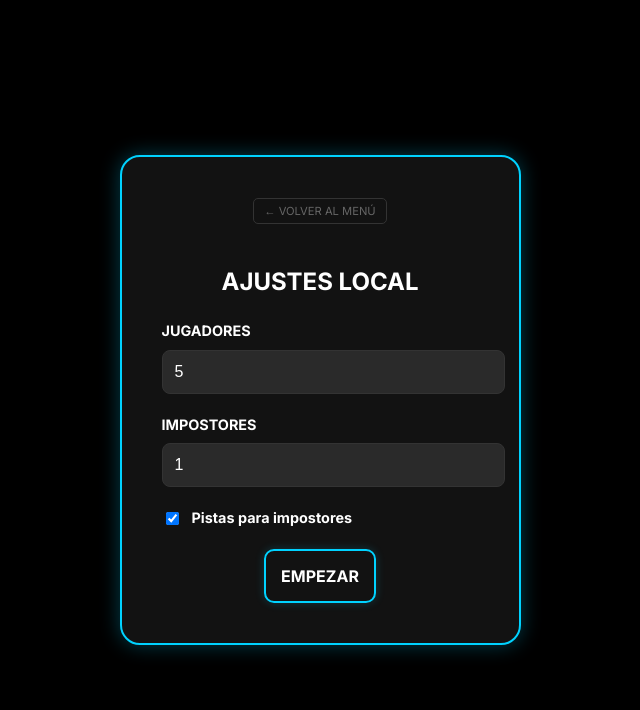
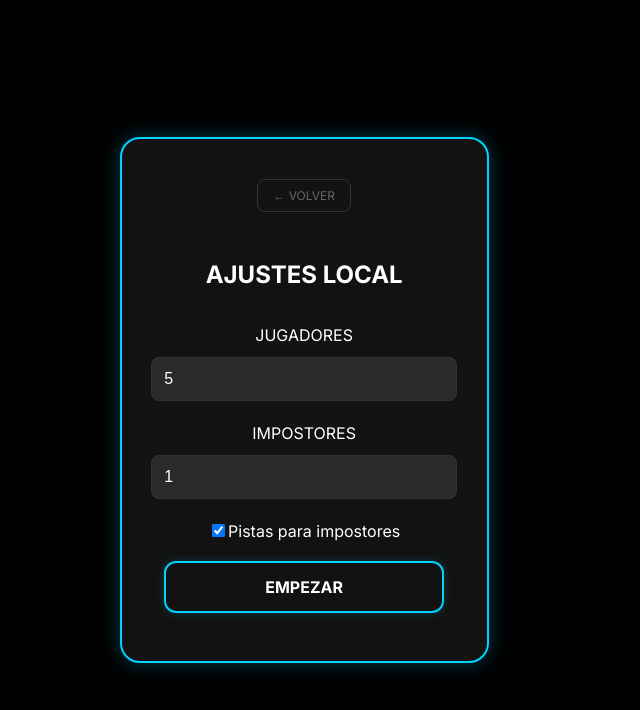
Before and after one commit to gamarraenzojosue-oss/impostorjuego, a React (Vite) app: page / in a window 1280 px wide. Both pictures are taken after a click on the button "MODO LOCAL". Shown: the top 710 px of the page, without its empty margins (362-1002 px from the left). Built offline with nearby package versions, Linux system fonts and the light colour scheme.

Commit message:
Feat: Sistema de marcador, historial de impostores y resumen final

```diff
--- a/src/App.css
+++ b/src/App.css
@@ -2,7 +2,7 @@
 
 :root {
   --black-pure: #000000;
-  --black-light: #121212; /* Fondo de la tarjeta */
+  --black-light: #121212;
   --modern-red: #ff3131;
   --modern-blue: #00d2ff;
   --input-gray: #2a2a2a;
@@ -26,13 +26,14 @@ body {
   border: 2px solid var(--modern-blue);
   border-radius: 20px;
   padding: 40px;
-  width: 100%;
+  width: 90%;
   max-width: 500px;
-  box-shadow: 0 0 20px rgba(0, 210, 255, 0.3); /* Glow azul */
+  box-shadow: 0 0 20px rgba(0, 210, 255, 0.3);
   text-align: center;
+  position: relative;
 }
 
-/* Título Grande y Rojo */
+/* Títulos */
 h1 {
   color: var(--modern-red);
   font-size: 3rem;
@@ -42,49 +43,44 @@ h1 {
   letter-spacing: -1px;
 }
 
-/* Etiquetas y Texto General */
-label {
-  display: block;
-  text-align: left;
-  font-size: 0.9rem;
-  margin-bottom: 8px;
-  color: var(--text-white);
-  font-weight: 600;
+/* Botón Invitar Flotante (Ahora abajo a la derecha) */
+.btn-invite-fixed {
+  position: fixed;
+  bottom: 25px;
+  right: 20px;
+  z-index: 1000;
+  background: linear-gradient(135deg, #00b4db, #0083b0);
+  color: white;
+  border: none;
+  padding: 12px 20px;
+  border-radius: 50px;
+  font-weight: bold;
+  font-size: 0.85rem;
+  box-shadow: 0 8px 15px rgba(0, 0, 0, 0.5);
+  cursor: pointer;
+  transition: transform 0.2s;
+  display: flex;
+  align-items: center;
+  gap: 8px;
 }
 
-/* Inputs Grises Modernos */
-input[type="number"] {
-  background-color: var(--input-gray);
-  border: 1px solid #333;
-  border-radius: 8px;
-  color: white;
-  padding: 12px;
-  width: 100%;
-  margin-bottom: 20px;
-  font-size: 1rem;
-  outline: none;
-  transition: border 0.3s;
+.btn-invite-fixed:active {
+  transform: scale(0.9);
 }
 
-input[type="number"]:focus {
-  border: 1px solid var(--modern-blue);
-}
-
-/* Contenedor de Botones Separados */
-.button-group {
-  display: flex;
-  flex-direction: column;
-  gap: 15px;
-  margin-top: 20px;
-}
-
-/* Botones con Glow */
+/* Unificación de Botones Modernos */
 .btn-modern {
   background-color: transparent;
   color: white;
   border: 2px solid var(--modern-blue);
-  padding: 15px;
-  border-radius: 10px;
+  width: 100%;
+  max-width: 280px;
+  height: 52px;
+  display: flex;
+  align-items: center;
+  justify-content: center;
+  margin: 8px auto;
+  border-radius: 12px;
   font-weight: 700;
   text-transform: uppercase;
   cursor: pointer;
@@ -98,19 +94,81 @@ input[type="number"]:focus {
   box-shadow: 0 0 25px rgba(0, 210, 255, 0.6);
 }
 
-/* Estilo específico para "Empezar" si quieres que resalte más */
-.btn-start {
-  border-color: var(--modern-blue);
+/* Estilos Específicos de Botones */
+.btn-next-round {
+  background: linear-gradient(135deg, #43e97b 0%, #38f9d7 100%) !important;
+  color: #051937 !important;
+  border: none !important;
 }
 
-/* Texto del Impostor en Rojo */
+.btn-danger {
+  background: rgba(255, 255, 255, 0.05) !important;
+  border: 1px solid rgba(255, 49, 49, 0.4) !important;
+  color: var(--modern-red) !important;
+}
+
+.btn-danger:hover {
+  background-color: var(--modern-red) !important;
+  color: white !important;
+}
+
+.btn-back {
+  background: none;
+  border: 1px solid #333;
+  color: #666;
+  padding: 8px 15px;
+  border-radius: 8px;
+  cursor: pointer;
+  font-size: 0.75rem;
+  margin-bottom: 25px;
+  transition: 0.3s;
+  display: inline-block;
+}
+
+.btn-back:hover {
+  border-color: var(--modern-red);
+  color: var(--modern-red);
+}
+
+/* Inputs y Formulario */
+.setup-container {
+  display: flex;
+  flex-direction: column;
+  gap: 10px;
+  align-items: center;
+}
+
+input[type="number"], .input-box {
+  background-color: var(--input-gray);
+  border: 1px solid #333;
+  border-radius: 8px;
+  color: white;
+  padding: 12px;
+  width: 100%;
+  max-width: 280px;
+  margin-bottom: 10px;
+  font-size: 1rem;
+  outline: none;
+}
+
+/* Otros Elementos */
+.ronda-indicador {
+  background: rgba(255, 255, 255, 0.05);
+  padding: 6px 15px;
+  border-radius: 20px;
+  font-size: 0.85rem;
+  margin-bottom: 20px;
+  color: var(--modern-blue);
+  border: 1px solid rgba(0, 210, 255, 0.2);
+  display: inline-block;
+}
+
 .text-impostor {
   color: var(--modern-red);
-  font-size: 4rem;
+  font-size: 3.5rem;
   font-weight: 900;
   text-transform: uppercase;
   margin: 20px 0;
-  display: block;
 }
 
 .text-palabra {
@@ -120,59 +178,96 @@ input[type="number"]:focus {
   display: block;
 }
 
-/* Checkbox Moderno */
-.checkbox-container {
-  display: flex;
-  align-items: center;
-  gap: 10px;
-  margin-bottom: 20px;
-  cursor: pointer;
-}
-.btn-back {
-  background: none;
-  border: 1px solid #333;
-  color: #666;
-  padding: 5px 10px;
-  border-radius: 5px;
-  cursor: pointer;
-  font-size: 0.7rem;
-  margin-bottom: 20px;
-  transition: 0.3s;
-}
-
-.btn-back:hover {
-  border-color: var(--modern-red);
-  color: var(--modern-red);
-}
-
-.player-item p {
-  margin: 5px 0 0 0;
-  font-size: 0.8rem;
-}
-.btn-copy {
-  background: #1a1a1a;
-  border: 1px solid var(--modern-blue);
-  color: var(--modern-blue);
-  padding: 5px 12px;
-  border-radius: 20px;
-  font-size: 0.7rem;
-  cursor: pointer;
-  margin-bottom: 15px;
-}
-
-.btn-danger {
-  border-color: var(--modern-red) !important;
-  color: var(--modern-red) !important;
-  margin-top: 20px;
-}
-
-.btn-danger:hover {
-  background-color: var(--modern-red) !important;
-  color: white !important;
-}
-
 .pista-text {
   color: #888;
   font-style: italic;
   margin-top: 10px;
 }
+/* --- NUEVOS ESTILOS PARA MARCADOR Y RESUMEN --- */
+
+/* Contenedor del Marcador en la Arena */
+.scoreboard {
+  display: flex;
+  justify-content: space-around;
+  align-items: center;
+  background: rgba(255, 255, 255, 0.05);
+  padding: 12px;
+  border-radius: 12px;
+  margin-bottom: 20px;
+  border: 1px solid rgba(0, 210, 255, 0.2);
+  width: 100%;
+}
+
+.score-item {
+  display: flex;
+  flex-direction: column;
+  align-items: center;
+}
+
+.score-label {
+  font-size: 0.65rem;
+  color: #888;
+  letter-spacing: 1px;
+  margin-bottom: 4px;
+}
+
+.score-num {
+  font-size: 1.8rem;
+  font-weight: 900;
+  line-height: 1;
+}
+
+/* Pantalla de Resumen Final */
+.resumen-final {
+  display: flex;
+  flex-direction: column;
+  align-items: center;
+  gap: 20px;
+  animation: fadeIn 0.6s ease-out;
+}
+
+.resumen-final h1 {
+  text-align: center;
+  font-size: 1.8rem;
+  margin-bottom: 10px;
+  text-shadow: 0 0 20px rgba(255, 255, 255, 0.2);
+}
+
+/* Lista del Historial */
+.history-container {
+  width: 100%;
+  background: rgba(0, 0, 0, 0.3);
+  padding: 15px;
+  border-radius: 12px;
+  max-height: 300px;
+  overflow-y: auto;
+}
+
+.history-item {
+  display: flex;
+  justify-content: space-between;
+  align-items: center;
+  padding: 10px 0;
+  border-bottom: 1px solid rgba(255, 255, 255, 0.1);
+  font-size: 0.9rem;
+}
+
+.history-item:last-child {
+  border-bottom: none;
+}
+
+.history-impostor {
+  color: #ff3131; /* Rojo para resaltar al impostor */
+  font-weight: bold;
+}
+
+.history-win {
+  color: #43e97b; /* Verde para victorias del equipo */
+  font-weight: bold;
+}
+
+/* Animación simple para que el resumen aparezca suave */
+@keyframes fadeIn {
+  from { opacity: 0; transform: translateY(10px); }
+  to { opacity: 1; transform: translateY(0); }
+}
--- a/src/App.jsx
+++ b/src/App.jsx
@@ -27,17 +27,23 @@ export default function App() {
   const [revelado, setRevelado] = useState(false);
   const [verRecordatorio, setVerRecordatorio] = useState(false);
   const [conectado, setConectado] = useState(false);
-  // Nuevo estado para que el modo local sea seguro
   const [estaOculto, setEstaOculto] = useState(true);
 
   const [numJugadores, setNumJugadores] = useState(5);
   const [numImpostores, setNumImpostores] = useState(1);
+  const [numRondas, setNumRondas] = useState(3);
+  const [rondaActual, setRondaActual] = useState(1);
   const [conPista, setConPista] = useState(true);
 
   const [jugadoresLista, setJugadoresLista] = useState([]);
   const [miRol, setMiRol] = useState(null);
   const [palabraRonda, setPalabraRonda] = useState("");
   const [jugadorActualLocal, setJugadorActualLocal] = useState(0);
+
+  // NUEVOS ESTADOS PARA MARCADOR E HISTORIAL
+  const [puntosEquipo, setPuntosEquipo] = useState(0);
+  const [puntosImpostores, setPuntosImpostores] = useState(0);
+  const [historialRondas, setHistorialRondas] = useState([]);
 
   useEffect(() => {
     const params = new URLSearchParams(window.location.search);
@@ -57,18 +63,29 @@ export default function App() {
         if (data) {
           setEtapa(data.etapa);
           setPalabraRonda(data.palabraRonda || "");
+          setRondaActual(data.rondaActual || 1);
           setConPista(data.config?.conPista ?? true);
+          setNumRondas(data.config?.numRondas || 3);
+          setPuntosEquipo(data.puntosEquipo || 0);
+          setPuntosImpostores(data.puntosImpostores || 0);
+          setHistorialRondas(data.historialRondas || []);
+
           const lista = data.jugadores ? Object.values(data.jugadores) : [];
           setJugadoresLista(lista);
           const yo = lista.find(p => p.nombre === nombre.toUpperCase());
           if (yo) setMiRol(yo);
+
+          if (data.etapa === "revelar") {
+             setRevelado(false);
+             setVerRecordatorio(false);
+          }
         } else {
           if (conectado && etapa !== "configuracion") volverAlInicio();
         }
       });
       return () => unsubscribe();
     }
-  }, [modo, salaId, conectado]);
+  }, [modo, salaId, conectado, nombre, etapa]);
 
   const volverAlInicio = () => {
     setModo("inicio");
@@ -80,7 +97,28 @@ export default function App() {
     setVerRecordatorio(false);
     setJugadorActualLocal(0);
     setEstaOculto(true);
+    setPuntosEquipo(0);
+    setPuntosImpostores(0);
+    setHistorialRondas([]);
     window.history.replaceState({}, document.title, "/");
+  };
+
+  const copiarLink = () => {
+    navigator.clipboard.writeText(`${window.location.origin}?sala=${salaId}`)
+      .then(() => alert("¡Link de invitación copiado!"));
+  };
+
+  // LÓGICA DE REPARTO DE ROLES (Compartida)
+  const generarRolesUpdates = (itemsPalabra) => {
+    const updates = {};
+    let baraja = [...jugadoresLista].sort(() => Math.random() - 0.5);
+    jugadoresLista.forEach((p) => {
+      const esImp = baraja.slice(0, numImpostores).some(imp => imp.nombre === p.nombre);
+      updates[`salas/${salaId}/jugadores/${p.nombre}/tipo`] = esImp ? "impostor" : "jugador";
+      updates[`salas/${salaId}/jugadores/${p.nombre}/pista`] = (esImp && conPista) ? itemsPalabra.pistas[0] : null;
+      updates[`salas/${salaId}/jugadores/${p.nombre}/vivo`] = true;
+    });
+    return updates;
   };
 
   const iniciarJuegoLocal = () => {
@@ -112,7 +150,11 @@ export default function App() {
     setConectado(true);
     set(ref(db, 'salas/' + id), {
       etapa: "lobby",
-      config: { numJugadores, numImpostores, conPista },
+      rondaActual: 1,
+      puntosEquipo: 0,
+      puntosImpostores: 0,
+      historialRondas: [],
+      config: { numJugadores, numImpostores, conPista, numRondas },
       jugadores: { [nombre.toUpperCase()]: { nombre: nombre.toUpperCase(), vivo: true, host: true } }
     }).then(() => setEtapa("lobby"));
   };
@@ -127,125 +169,124 @@ export default function App() {
     });
   };
 
-  const iniciarRevelacionOnline = () => {
+  const finalizarRondaOnline = (ganador) => {
+    const impostorNombre = jugadoresLista.find(p => p.tipo === "impostor")?.nombre || "???";
+    const nuevoHistorial = [...historialRondas, { ronda: rondaActual, impostor: impostorNombre, ganoImpostor: ganador === 'impostor' }];
+
+    const updates = {};
+    updates[`salas/${salaId}/puntosEquipo`] = puntosEquipo + (ganador === 'equipo' ? 1 : 0);
+    updates[`salas/${salaId}/puntosImpostores`] = puntosImpostores + (ganador === 'impostor' ? 1 : 0);
+    updates[`salas/${salaId}/historialRondas`] = nuevoHistorial;
+
+    if (rondaActual >= numRondas) {
+      updates[`salas/${salaId}/etapa`] = "decision_final";
+    } else {
       const item = listaPalabras[Math.floor(Math.random() * listaPalabras.length)];
-    const updates = {};
-    let baraja = [...jugadoresLista].sort(() => Math.random() - 0.5);
-    jugadoresLista.forEach((p) => {
-      const esImp = baraja.slice(0, numImpostores).some(imp => imp.nombre === p.nombre);
-      updates[`salas/${salaId}/jugadores/${p.nombre}/tipo`] = esImp ? "impostor" : "jugador";
-      updates[`salas/${salaId}/jugadores/${p.nombre}/pista`] = (esImp && conPista) ? item.pistas[0] : null;
-      updates[`salas/${salaId}/jugadores/${p.nombre}/vivo`] = true;
-    });
+      Object.assign(updates, generarRolesUpdates(item));
+      updates[`salas/${salaId}/palabraRonda`] = item.palabra;
+      updates[`salas/${salaId}/rondaActual`] = rondaActual + 1;
       updates[`salas/${salaId}/etapa`] = "revelar";
+    }
+    update(ref(db), updates);
+  };
+
+  const forzarSiguienteRonda = () => {
+    const item = listaPalabras[Math.floor(Math.random() * listaPalabras.length)];
+    const updates = generarRolesUpdates(item);
     updates[`salas/${salaId}/palabraRonda`] = item.palabra;
+    updates[`salas/${salaId}/rondaActual`] = rondaActual + 1;
+    updates[`salas/${salaId}/etapa`] = "revelar";
     update(ref(db), updates);
   };
 
   return (
     <div className="main-card">
-      {etapa !== "partida" && modo !== "inicio" && (
-        <button className="btn-back" onClick={volverAlInicio}>← VOLVER AL MENÚ</button>
+      {esHost && modo === "online" && etapa !== "configuracion" && (
+        <button className="btn-invite-fixed" onClick={copiarLink}>👤+ INVITAR</button>
+      )}
+
+      {etapa !== "partida" && modo !== "inicio" && etapa !== "resumen" && (
+        <button className="btn-back" onClick={volverAlInicio}>← VOLVER</button>
       )}
 
       {modo === "inicio" && (
-        <>
-          <h1 className="title-glow">IMPOSTOR</h1>
         <div className="button-group">
+          <h1>IMPOSTOR</h1>
           <button className="btn-modern" onClick={() => setModo("local")}>MODO LOCAL</button>
           <button className="btn-modern" onClick={() => setModo("online")}>MODO ONLINE</button>
         </div>
-        </>
       )}
 
       {etapa === "configuracion" && modo !== "inicio" && !conectado && (
         <div className="setup-container">
-          <h2>{modo === "online" ? "CREAR SALA ONLINE" : "AJUSTES LOCAL"}</h2>
-          {modo === "online" && (
-            <input className="input-box" placeholder="TU NOMBRE" onChange={e => setNombre(e.target.value.toUpperCase())} />
-          )}
+          <h2>{modo === "online" ? "SALA ONLINE" : "AJUSTES LOCAL"}</h2>
+          {modo === "online" && <input className="input-box" placeholder="TU NOMBRE" onChange={e => setNombre(e.target.value.toUpperCase())} />}
           <label>JUGADORES</label>
           <input type="number" className="input-box" value={numJugadores} onChange={e => setNumJugadores(e.target.value)} />
           <label>IMPOSTORES</label>
           <input type="number" className="input-box" value={numImpostores} onChange={e => setNumImpostores(e.target.value)} />
+          {modo === "online" && (
+            <>
+              <label>RONDAS TOTALES</label>
+              <input type="number" className="input-box" value={numRondas} onChange={e => setNumRondas(e.target.value)} />
+            </>
+          )}
           <label className="checkbox-container">
             <input type="checkbox" checked={conPista} onChange={() => setConPista(!conPista)} />
             <span>Pistas para impostores</span>
           </label>
-          <button className="btn-modern btn-start" onClick={modo === "online" ? crearSalaOnline : iniciarJuegoLocal}>
-            {modo === "online" ? "CREAR SALA" : "EMPEZAR"}
-          </button>
-          {modo === "online" && (
-            <button className="btn-back" style={{marginTop:'10px'}} onClick={() => setEtapa("unirse")}>Tengo un código</button>
-          )}
+          <button className="btn-modern btn-start" onClick={modo === "online" ? crearSalaOnline : iniciarJuegoLocal}>EMPEZAR</button>
+          {modo === "online" && <button className="btn-back" style={{marginTop:'10px'}} onClick={() => setEtapa("unirse")}>Tengo un código</button>}
         </div>
       )}
 
       {modo === "online" && (etapa === "invitacion" || etapa === "unirse") && !conectado && (
         <div className="setup-container">
-          <h2>{etapa === "invitacion" ? "SALA ENCONTRADA" : "UNIRSE"}</h2>
+          <h2>UNIRSE</h2>
           <input className="input-box" placeholder="TU NOMBRE" onChange={e => setNombre(e.target.value.toUpperCase())} />
-          {etapa === "unirse" && (
-            <input className="input-box" placeholder="CÓDIGO (Ej: AX42)" value={salaId} onChange={e => setSalaId(e.target.value.toUpperCase())} />
-          )}
-          <button className="btn-modern btn-start" onClick={unirseASalaOnline}>ENTRAR A LA SALA</button>
+          {etapa === "unirse" && <input className="input-box" placeholder="CÓDIGO" value={salaId} onChange={e => setSalaId(e.target.value.toUpperCase())} />}
+          <button className="btn-modern btn-start" onClick={unirseASalaOnline}>ENTRAR</button>
         </div>
       )}
 
       {etapa === "lobby" && conectado && (
         <div className="lobby-container">
           <h2>SALA: {salaId}</h2>
-          {esHost && <button className="btn-copy" onClick={() => navigator.clipboard.writeText(`${window.location.origin}?sala=${salaId}`).then(()=>alert("¡Link copiado!"))}>🔗 COPIAR LINK</button>}
-          <p>Jugadores: {jugadoresLista.length}</p>
           <div className="lives-grid">
             {jugadoresLista.map((p, i) => <div key={i} className="player-item">❤️ {p.nombre}</div>)}
           </div>
-          {esHost ? (
-            <button className="btn-modern btn-start" onClick={iniciarRevelacionOnline}>REVELAR ROLES</button>
-          ) : (
-            <p className="animate-pulse">Esperando al anfitrión...</p>
-          )}
+          {esHost ? <button className="btn-modern btn-start" onClick={() => forzarSiguienteRonda()}>REVELAR ROLES</button> : <p className="animate-pulse">Esperando al host...</p>}
         </div>
       )}
 
       {etapa === "revelar" && (
         <div className="reveal-box">
+          {modo === "online" && <div className="ronda-indicador">Ronda {rondaActual} de {numRondas}</div>}
           <h2>{modo === "local" ? jugadoresLista[jugadorActualLocal]?.nombre : (miRol?.nombre || nombre)}</h2>
-
-          {/* SEGURIDAD MODO LOCAL */}
           {modo === "local" && estaOculto ? (
             <div className="security-check">
-              <p className="pass-phone-text">Pasa el celular a este jugador.</p>
-              <button className="btn-modern" onClick={() => setEstaOculto(false)}>SOY YO, VER MI ROL</button>
+              <p>Pasa el celular a este jugador.</p>
+              <button className="btn-modern" onClick={() => setEstaOculto(false)}>VER MI ROL</button>
             </div>
           ) : (
             <div>
-              {!revelado ? (
-                <button className="btn-modern" onClick={() => setRevelado(true)}>REVELAR ROL</button>
+              {!revelado ? <button className="btn-modern" onClick={() => setRevelado(true)}>REVELAR ROL</button> : (
+                <div>
+                  <div className="role-card">
+                    {(modo === "local" ? jugadoresLista[jugadorActualLocal].tipo : miRol?.tipo) === "impostor" ? (
+                      <><span className="text-impostor">IMPOSTOR</span>{conPista && <p className="pista-text">Pista: {modo === "local" ? jugadoresLista[jugadorActualLocal].pista : miRol?.pista}</p>}</>
                     ) : (
-                <div>
-                  { (modo === "local" ? jugadoresLista[jugadorActualLocal].tipo : miRol?.tipo) === "impostor" ? (
-                    <div className="role-card">
-                      <span className="text-impostor">IMPOSTOR</span>
-                      {conPista && <p className="pista-text">Pista: {modo === "local" ? jugadoresLista[jugadorActualLocal].pista : miRol?.pista}</p>}
+                      <><p>TU PALABRA:</p><span className="text-palabra">{palabraRonda}</span></>
+                    )}
                   </div>
-                  ) : (
-                    <div className="role-card">
-                      <p>TU PALABRA:</p>
-                      <span className="text-palabra">{palabraRonda}</span>
-                    </div>
-                  )}
                   <button className="btn-modern" style={{marginTop:'25px'}} onClick={() => {
-                    setRevelado(false);
-                    setEstaOculto(true); // Bloquear pantalla para el siguiente en local
+                    setRevelado(false); setEstaOculto(true);
                     if (modo === "local") {
                       if (jugadorActualLocal + 1 < numJugadores) setJugadorActualLocal(jugadorActualLocal+1);
                       else setEtapa("partida");
-                    } else if (esHost) {
-                      update(ref(db, `salas/${salaId}`), { etapa: "partida" });
-                    }
+                    } else if (esHost) update(ref(db, `salas/${salaId}`), { etapa: "partida" });
                   }}>
-                    {modo === "local" && jugadorActualLocal + 1 < numJugadores ? "SIGUIENTE JUGADOR" : (modo === "online" ? (esHost ? "IR A LA ARENA" : "ESPERANDO AL HOST...") : "IR A LA ARENA")}
+                    {modo === "local" && jugadorActualLocal + 1 < numJugadores ? "SIGUIENTE" : "IR A LA ARENA"}
                   </button>
                 </div>
               )}
@@ -256,6 +297,10 @@ export default function App() {
 
       {etapa === "partida" && (
         <div className="arena-container">
+          <div className="scoreboard">
+            <div className="score-item"><span className="score-label">EQUIPO</span><span className="score-num">{puntosEquipo}</span></div>
+            <div className="score-item"><span className="score-label">IMPOSTOR</span><span className="score-num">{puntosImpostores}</span></div>
+          </div>
           <div className="lives-grid">
             {jugadoresLista.map((p, i) => (
               <div key={i} className={`player-item ${!p.vivo ? 'dead' : ''}`}
@@ -264,24 +309,48 @@ export default function App() {
               </div>
             ))}
           </div>
-
-          {/* EL BOTÓN DE RECORDAR SOLO SALE EN MODO ONLINE */}
+          <div className="admin-actions">
             {modo === "online" && (
               <>
-              <button className="btn-copy" onClick={() => setVerRecordatorio(!verRecordatorio)}>👁️ RECORDAR ROL</button>
-              {verRecordatorio && (
-                <div className="recordatorio-popup">
-                  { (miRol?.tipo) === "impostor" ? (
-                    <p>Eres <strong>IMPOSTOR</strong>. {conPista && `Pista: ${miRol?.pista}`}</p>
-                  ) : (
-                    <p>Palabra: <strong>{palabraRonda}</strong></p>
-                  )}
+                <button className="btn-copy" onClick={() => setVerRecordatorio(!verRecordatorio)}>👁️ RECORDAR</button>
+                {verRecordatorio && <div className="recordatorio-popup">{(miRol?.tipo) === "impostor" ? <p>IMPOSTOR. {conPista && `Pista: ${miRol?.pista}`}</p> : <p>Palabra: {palabraRonda}</p>}</div>}
+                {esHost && (
+                  <div style={{display:'flex', gap:'10px', width:'100%'}}>
+                    <button className="btn-modern btn-next-round" onClick={() => finalizarRondaOnline('equipo')}>GANÓ EQUIPO</button>
+                    <button className="btn-modern btn-danger" onClick={() => finalizarRondaOnline('impostor')}>GANÓ IMP.</button>
                   </div>
                 )}
               </>
             )}
+            {(modo === "local" || esHost) && <button className="btn-modern" style={{border:'1px solid #333', marginTop:'10px'}} onClick={volverAlInicio}>REINICIAR TODO</button>}
+          </div>
+        </div>
+      )}
 
-          {(modo === "local" || esHost) && <button className="btn-modern btn-danger" style={{marginTop:'20px'}} onClick={() => {if(modo === "online") remove(ref(db, 'salas/' + salaId)); volverAlInicio();}}>REINICIAR</button>}
+      {etapa === "decision_final" && (
+        <div className="setup-container">
+          <h1>PARTIDA TERMINADA</h1>
+          <div className="button-group">
+            <button className="btn-modern btn-next-round" onClick={forzarSiguienteRonda}>UNA RONDA MÁS</button>
+            <button className="btn-modern" onClick={() => update(ref(db, `salas/${salaId}`), { etapa: "resumen" })}>RESUMEN FINAL</button>
+          </div>
+        </div>
+      )}
+
+      {etapa === "resumen" && (
+        <div className="resumen-final">
+          <h1 style={{color: puntosEquipo > puntosImpostores ? '#00d2ff' : '#ff3131'}}>
+            GANADOR: {puntosEquipo >= puntosImpostores ? 'EQUIPO' : 'IMPOSTORES'}
+          </h1>
+          <div className="history-container">
+            {historialRondas.map((h, i) => (
+              <div key={i} className="history-item">
+                <span>R{h.ronda}: <b className="history-impostor">{h.impostor}</b></span>
+                <span className={h.ganoImpostor ? "history-impostor" : "history-win"}>{h.ganoImpostor ? "Ganó Impostor 💀" : "Ganó Equipo 🛡️"}</span>
+              </div>
+            ))}
+          </div>
+          <button className="btn-modern btn-danger" onClick={volverAlInicio}>SALIR AL MENÚ</button>
         </div>
       )}
     </div>
```
Lines whose indentation alone changed are shown as unchanged.
